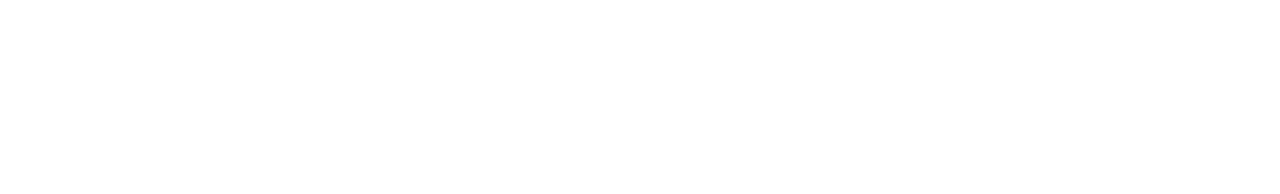
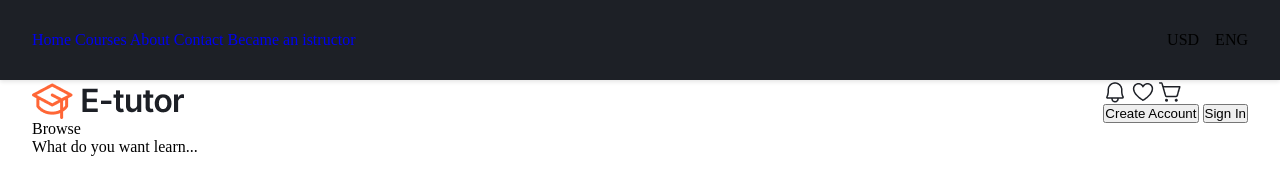
Before and after one commit to maryamKR/E-tutor, a plain HTML site: page index.html in a window 1280 px wide. Drawn offline with Linux system fonts and the light colour scheme.

Commit message:
start header

```diff
--- a/index.html
+++ b/index.html
@@ -11,5 +11,44 @@
 </head>
 <body>
 
+    <header>
+     <navbar class="nav-bar">
+        <div class="links">
+            <a href="#">Home</a>
+            <a href="#">Courses</a>
+            <a href="#">About</a>
+            <a href="#">Contact</a>
+            <a href ="#">Became an istructor</a>
+        </div>
+        <div class="nav-eng">
+            <div class="usd">USD</div>
+            <div class="eng">ENG</div>
+        </div>
+    </navbar>
+  <div class="under-nav">
+    <div class="right-side">
+      <img src="images/LOGO-2.png" alt="Logo">
+    <div>
+      <span>Browse</span>
+    </div>
+    <div>
+      <span>What do you want learn...</span>
+    </div>
+    </div>
+    <div class="left-side">
+      <div>
+      <img src="images/Bell.png" alt="" srcset="">
+      <img src="images/Heart.png" alt="" srcset="">
+      <img src="images/ShoppingCartSimple.png" alt="" srcset="">
+    </div>
+
+    <div>
+      <button>Create Account</button>
+      <button>Sign In</button>
+    </div>
+    </div>
+  </div>
+  </header>
+
 </body>
 </html>
```
